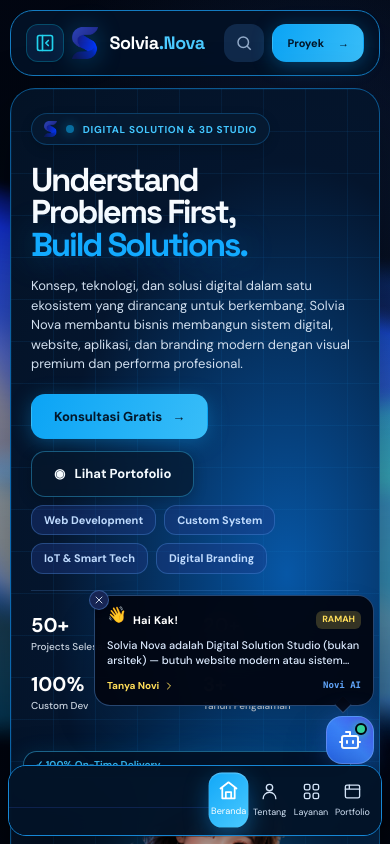
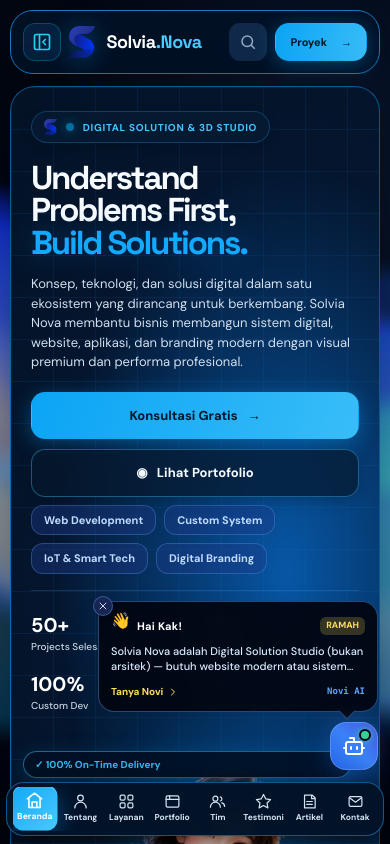
Before and after one commit to NandamonkeyD1/portofoliosolvia, a Next.js app: page / in a window 390 px wide. Shown: the top 844 px of the page. Built offline with nearby package versions, Linux system fonts and the light colour scheme.

Commit message:
fix: prevent card clipping during hover and slide animations across portfolio/services/team/testimonials, and overhaul mobile buttons & bottom navigation

```diff
--- a/app/globals.css
+++ b/app/globals.css
@@ -829,6 +829,8 @@
   display: grid;
   grid-template-columns: repeat(4, 1fr);
   gap: 14px;
+  padding: 10px 4px;
+  margin: -10px -4px;
 }
 
 .card-custom {
@@ -1119,20 +1121,23 @@
     position: fixed;
     top: auto;
     bottom: 8px;
-    left: 8px;
-    right: 8px;
+    left: 6px;
+    right: 6px;
     width: auto;
     height: auto;
     min-height: 0;
-    max-height: none;
+    max-height: 62px;
     margin-left: 0;
-    padding: 8px;
+    padding: 4px 6px;
     border-radius: 18px;
     flex-direction: row;
-    justify-content: center;
-    background: rgba(3, 19, 39, 0.96);
-    backdrop-filter: blur(12px);
+    align-items: center;
+    justify-content: space-between;
+    background: rgba(3, 19, 39, 0.98);
+    backdrop-filter: blur(16px);
+    border: 1px solid rgba(22, 135, 213, 0.6);
     z-index: 50;
+    box-shadow: 0 8px 30px rgba(0, 0, 0, 0.7);
     transition: transform 0.35s cubic-bezier(0.16, 1, 0.3, 1), opacity 0.3s ease;
   }
   .sidebar.closed {
@@ -1149,48 +1154,86 @@
   }
   .nav {
     display: flex;
-    justify-content: space-around;
+    align-items: center;
+    justify-content: space-between;
+    width: 100%;
     gap: 2px;
+    overflow-x: auto;
+    scrollbar-width: none;
+  }
+  .nav::-webkit-scrollbar {
+    display: none;
   }
   .nav a {
-    font-size: 9px;
-    padding: 8px 4px;
+    font-size: 8.5px;
+    font-weight: 700;
+    padding: 5px 2px;
+    border-radius: 10px;
+    min-width: 36px;
+    min-height: 44px;
+    display: flex;
+    flex-direction: column;
+    align-items: center;
+    justify-content: center;
+    gap: 2px;
     flex: 1;
+    white-space: nowrap;
+    touch-action: manipulation;
   }
   .nav a svg {
-    width: 19px;
-    height: 19px;
+    width: 17px;
+    height: 17px;
   }
   .topbar {
-    height: 66px;
-    padding: 0 15px;
+    height: 64px;
+    padding: 0 12px;
     margin-bottom: 12px;
   }
   .wordmark {
-    font-size: 22px;
+    font-size: 18px;
   }
   .actions {
     gap: 8px;
   }
   .search {
-    width: 40px;
-    padding: 10px;
+    width: 38px;
+    height: 38px;
+    min-width: 38px;
+    min-height: 38px;
+    padding: 0;
+    display: flex;
+    align-items: center;
     justify-content: center;
+    border-radius: 11px;
+    flex-shrink: 0;
   }
   .search span, .search kbd {
     display: none;
   }
   .actions .btn-custom {
-    padding: 8px 14px;
+    padding: 8px 12px;
     font-size: 11px;
     white-space: nowrap;
     flex-shrink: 0;
+    min-height: 38px;
   }
   .hero-box {
     height: auto;
     min-height: auto;
     display: flex;
     flex-direction: column;
+  }
+  .hero-buttons {
+    flex-direction: column;
+    width: 100%;
+    gap: 10px;
+  }
+  .hero-buttons .btn-custom {
+    width: 100%;
+    text-align: center;
+    justify-content: center;
+    padding: 13px 18px;
+    font-size: 13px;
   }
   .hero-copy {
     padding: 24px 20px 10px;
--- a/app/page.tsx
+++ b/app/page.tsx
@@ -38,10 +38,10 @@
           </p>
 
           <div className="hero-buttons">
-            <a className="btn-custom btn-primary" href="#kontak">
+            <a className="btn-custom btn-primary w-full sm:w-auto text-center justify-center touch-manipulation active:scale-95" href="#kontak">
               Konsultasi Gratis <b>→</b>
             </a>
-            <a className="btn-custom btn-outline" href="#portfolio">
+            <a className="btn-custom btn-outline w-full sm:w-auto text-center justify-center touch-manipulation active:scale-95" href="#portfolio">
               ◉ &nbsp; Lihat Portofolio
             </a>
           </div>
@@ -271,8 +271,8 @@
                 <div className="icon">
                   {idx === 0 ? "⌘" : idx === 1 ? "▤" : idx === 2 ? "▦" : "◉"}
                 </div>
-                <h3>{svc.name}</h3>
-                <p>{svc.shortDesc}</p>
+                <h3 className="min-h-[48px] sm:min-h-[52px] flex items-center">{svc.name}</h3>
+                <p className="min-h-[44px]">{svc.shortDesc}</p>
                 <ul className="space-y-1.5 my-3 pt-2 border-t border-blue-400/15">
                   {svc.features.slice(0, 3).map((feat) => (
                     <li key={feat} className="text-[11px] text-blue-200 flex items-center gap-1.5">
@@ -282,7 +282,7 @@
                   ))}
                 </ul>
               </div>
-              <Link href={`/services#${svc.id}`}>
+              <Link href={`/services#${svc.id}`} className="active:scale-95 touch-manipulation">
                 Pelajari Fitur <span>→</span>
               </Link>
             </div>
@@ -290,7 +290,7 @@
         </div>
 
         <div className="text-center mt-8">
-          <Link href="/services" className="btn-custom btn-outline text-xs">
+          <Link href="/services" className="btn-custom btn-outline text-xs touch-manipulation active:scale-95">
             Lihat Semua Detail Layanan →
           </Link>
         </div>
@@ -314,7 +314,7 @@
         <PortfolioSlider />
 
         <div className="text-center mt-8">
-          <Link href="/portfolio" className="btn-custom btn-outline text-xs">
+          <Link href="/portfolio" className="btn-custom btn-outline text-xs touch-manipulation active:scale-95">
             Lihat Semua Portofolio →
           </Link>
         </div>
@@ -417,12 +417,12 @@
               Diskusikan tantangan, kebutuhan sistem, atau ide inovasi teknologi Anda. Kami siap membantu merancang solusi tepat sasaran dengan efisiensi maksimal.
             </p>
           </div>
-          <div className="flex flex-wrap gap-3">
-            <Link className="btn-custom btn-primary" href="/contact">
+          <div className="flex flex-col sm:flex-row gap-3 w-full sm:w-auto">
+            <Link className="btn-custom btn-primary w-full sm:w-auto text-center justify-center touch-manipulation active:scale-95" href="/contact">
               Mulai Konsultasi Gratis <b>→</b>
             </Link>
             <a
-              className="btn-custom btn-outline"
+              className="btn-custom btn-outline w-full sm:w-auto text-center justify-center touch-manipulation active:scale-95"
               href="https://wa.me/6281234567890?text=Halo%20Solvia%20Nova,%20saya%20ingin%20konsultasi%20proyek%20digital."
               target="_blank"
               rel="noreferrer"
--- a/components/ChatbotNovi.tsx
+++ b/components/ChatbotNovi.tsx
@@ -295,7 +295,7 @@
   return (
     <>
       {/* FLOATING ACTION TRIGGER & DYNAMIC EXPRESSION POP-UP */}
-      <div className="fixed bottom-20 right-4 md:bottom-6 md:right-6 z-40 flex flex-col items-end gap-2.5">
+      <div className="fixed bottom-[74px] right-3 sm:bottom-6 sm:right-6 z-40 flex flex-col items-end gap-2.5">
         {/* Dynamic Expression Pop-up Bubble (Appears periodically with distinct moods/emotions) */}
         {!isOpen && showPopup && (
           <div className="relative max-w-[280px] sm:max-w-[320px] p-3 rounded-2xl bg-[#020611]/95 border border-blue-400/40 shadow-2xl backdrop-blur-xl animate-in fade-in slide-in-from-bottom-3 duration-300">
@@ -357,7 +357,7 @@
           aria-label="Buka Chat dengan Novi"
           className={`${
             isOpen ? "hidden sm:flex" : "flex"
-          } group relative w-12 h-12 sm:w-14 sm:h-14 rounded-2xl bg-gradient-to-tr from-blue-600 via-blue-500 to-indigo-600 hover:from-blue-500 hover:to-indigo-500 text-white shadow-2xl shadow-blue-600/50 border border-blue-300/40 items-center justify-center transition-all duration-300 hover:scale-105 active:scale-95 shrink-0`}
+          } group relative w-12 h-12 sm:w-14 sm:h-14 rounded-2xl bg-gradient-to-tr from-blue-600 via-blue-500 to-indigo-600 hover:from-blue-500 hover:to-indigo-500 text-white shadow-2xl shadow-blue-600/50 border border-blue-300/40 items-center justify-center transition-all duration-300 hover:scale-105 active:scale-90 touch-manipulation shrink-0`}
         >
           {/* Animated Glow Halo */}
           <div className="absolute inset-0 rounded-2xl bg-blue-500/30 blur-md group-hover:blur-lg transition-all" />
--- a/components/Sidebar.tsx
+++ b/components/Sidebar.tsx
@@ -60,8 +60,8 @@
 
   return (
     <aside className={`sidebar ${!isOpen ? "closed" : ""}`}>
-      {/* Sidebar Header with Menu Label & Toggle Button */}
-      <div className="w-full flex items-center justify-between pb-3 mb-3 border-b border-blue-900/40 shrink-0">
+      {/* Sidebar Header with Menu Label & Toggle Button (Desktop only) */}
+      <div className="hidden md:flex w-full items-center justify-between pb-3 mb-3 border-b border-blue-900/40 shrink-0">
         <div className="flex items-center gap-1.5 pl-1">
           <div className="w-2 h-2 rounded-full bg-cyan-400 animate-pulse" />
           <span className="text-[10px] font-black tracking-wider text-cyan-300 uppercase">MENU</span>
--- a/components/Topbar.tsx
+++ b/components/Topbar.tsx
@@ -23,7 +23,7 @@
             onClick={onToggleSidebar}
             title={isSidebarOpen ? "Tutup Sidebar (Ctrl + B)" : "Buka Sidebar (Ctrl + B)"}
             aria-label="Toggle Sidebar"
-            className="p-2 sm:p-2.5 rounded-xl bg-[#092244]/80 hover:bg-[#103463] border border-cyan-500/30 hover:border-cyan-400 text-cyan-300 hover:text-white transition-all duration-200 flex items-center justify-center group shadow-sm active:scale-95 shrink-0"
+            className="p-2 sm:p-2.5 rounded-xl bg-[#092244]/80 hover:bg-[#103463] border border-cyan-500/30 hover:border-cyan-400 text-cyan-300 hover:text-white transition-all duration-200 flex items-center justify-center group shadow-sm active:scale-90 touch-manipulation shrink-0"
           >
             {isSidebarOpen ? (
               <PanelLeftClose className="w-5 h-5 text-cyan-400 group-hover:-translate-x-0.5 transition-transform" />
@@ -33,7 +33,7 @@
           </button>
         )}
 
-        <Link className="wordmark flex items-center gap-2 sm:gap-3 no-underline group shrink-0" href="/">
+        <Link className="wordmark flex items-center gap-2 sm:gap-3 no-underline group shrink-0 active:scale-98 transition-transform" href="/">
           <img
             src="/assets/images/Solvia.png"
             alt="Solvia Nova Logo"
@@ -48,7 +48,7 @@
       <div className="actions shrink-0">
         <button
           type="button"
-          className="search cursor-pointer text-left border-0 shrink-0"
+          className="search cursor-pointer text-left border-0 shrink-0 active:scale-95 touch-manipulation"
           onClick={onSearchOpen}
           aria-label="Cari layanan, proyek, atau artikel"
         >
@@ -61,11 +61,11 @@
         </button>
 
         <Link
-          className="btn-custom btn-primary shrink-0 whitespace-nowrap !py-2.5 sm:!py-3.5 !px-3.5 sm:!px-6"
+          className="btn-custom btn-primary shrink-0 whitespace-nowrap !py-2.5 sm:!py-3.5 !px-3.5 sm:!px-6 active:scale-95 touch-manipulation"
           href="/contact"
         >
-          <span className="hidden xs:inline sm:inline">Mulai Proyek</span>
-          <span className="xs:hidden sm:hidden">Proyek</span>
+          <span className="hidden sm:inline">Mulai Proyek</span>
+          <span className="sm:hidden">Proyek</span>
           <b className="ml-1">→</b>
         </Link>
       </div>
```
Also changed, not shown: components/PortfolioSlider.tsx (+12 -12 lines), components/TeamSlider.tsx (+7 -7 lines), components/TestimonialsSlider.tsx (+7 -7 lines).
